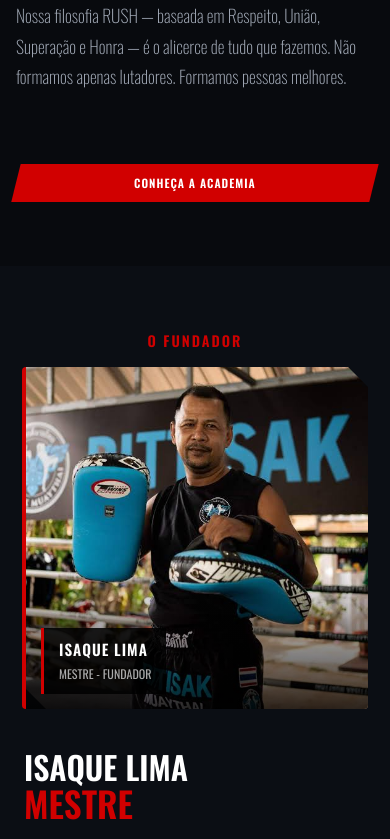
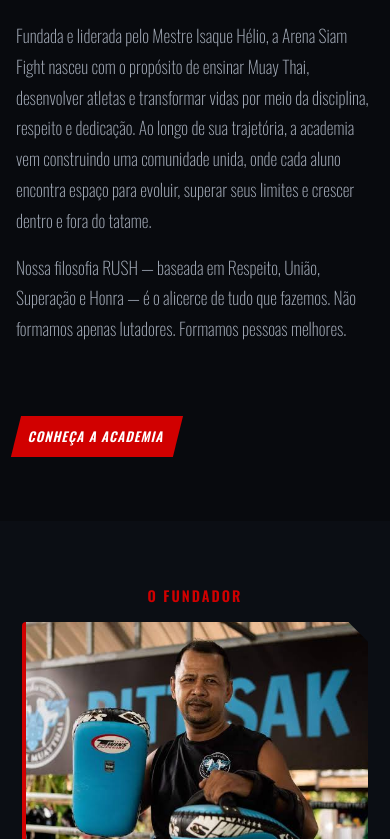
Before and after one commit to michelNice/arena-siam-fight, a React (Vite) app: page / in a window 390 px wide. Shown: the part 1925-2764 px from the top of the page. Built offline with nearby package versions, Linux system fonts and the light colour scheme.

Commit message:
correcao: ajustes de layout mobile e alinhamento de botoes

```diff
--- a/src/App.css
+++ b/src/App.css
@@ -1,11 +1,17 @@
 body{
    font-family: 'Oswald', sans-serif;
+   background-color: #0b0f12;
 }
 *{
     padding: 0;
     margin: 0;
 }
+.img{width:150px;}
 
-.img{
-    width:150px;
+@media (max-width: 900px) {
+  .AcademyPresentation,
+  .founder {
+    margin-bottom: 0 !important;
+    padding-bottom: 2rem !important;
+  }
 }
--- a/src/components/AcademyPresentation/AcademyPresentation.scss
+++ b/src/components/AcademyPresentation/AcademyPresentation.scss
@@ -1,4 +1,5 @@
 @use '../../styles/Colors.scss' as *;
+
 .AcademyPresentation {
   background: $color-bg;
   padding: 4rem 2rem;
@@ -32,7 +33,7 @@
   &__title {
     color: $color-text;
     font-size: 3.5rem;
-    font-weight:500;
+    font-weight: 500;
     line-height: 1.1;
     text-transform: uppercase;
   }
@@ -42,17 +43,20 @@
     flex-direction: column;
     gap: 1rem;
 
-   p {
-    line-height: 1.75;
-    font-weight:200;
-    color: $color-text-muted;
-    font-size: 1.1rem;
-    width:90%;
+    p {
+      line-height: 1.75;
+      font-weight: 200;
+      color: $color-text-muted;
+      font-size: 1.1rem;
+      width: 90%;
     }
   }
 
   &__footer {
     margin-top: 1rem;
+    display: flex;
+    justify-content: flex-start;
+    align-self: flex-start;
   }
 
   &__image-wrapper {
@@ -77,7 +81,7 @@
   }
 }
 
-// Responsividade para dispositivos móveis
+
 @media (max-width: 900px) {
   .AcademyPresentation {
     flex-direction: column-reverse;
@@ -90,11 +94,25 @@
 
     &__image-wrapper img {
       max-width: 100%;
-      display: none;
+
     }
 
-     p {
-    width:100%;
+    &__body p {
+      width: 100%;
+    }
+
+    &__footer {
+      width: 100%;
+      display: flex;
+      justify-content: flex-start;
+    }
+
+    .hero__btn {
+      align-self: flex-start !important;
+      margin-left: 0 !important;
+      width: auto !important;
+      display: inline-flex !important;
+
     }
   }
 }
--- a/src/components/AcademyPresentation/AcademyPresentation.tsx
+++ b/src/components/AcademyPresentation/AcademyPresentation.tsx
@@ -1,6 +1,5 @@
 import './AcademyPresentation.scss'
 import academy from '../../assets/img/Acadamy_img.png'
-
 function AcademyPresentation() {
     return (
         <section className='AcademyPresentation'>
@@ -22,14 +21,10 @@ function AcademyPresentation() {
                     <a
                         href="#sobre-nos"
                         className="hero__btn hero__btn--primary"
-                    >
-                        <span className="hero__btn-inner">
-                            CONHEÇA A ACADEMIA
-                        </span>
+                    > CONHEÇA A ACADEMIA
                     </a>
                 </footer>
             </article>
-
             <figure className='AcademyPresentation__image-wrapper'>
                 <img src={academy} alt="Fachada e estrutura interna da academia Arena Siam Fight" />
             </figure>
--- a/src/components/Stats/Stats.scss
+++ b/src/components/Stats/Stats.scss
@@ -60,6 +60,11 @@
             align-items:center;
             text-align:center;
         }
+
+           & > *:last-child {
+            padding-right:0;
+        }
+
         }
     }
 }
```
Also changed, not shown: src/components/FounderSection/FounderSection.scss (+0 -7 lines).
